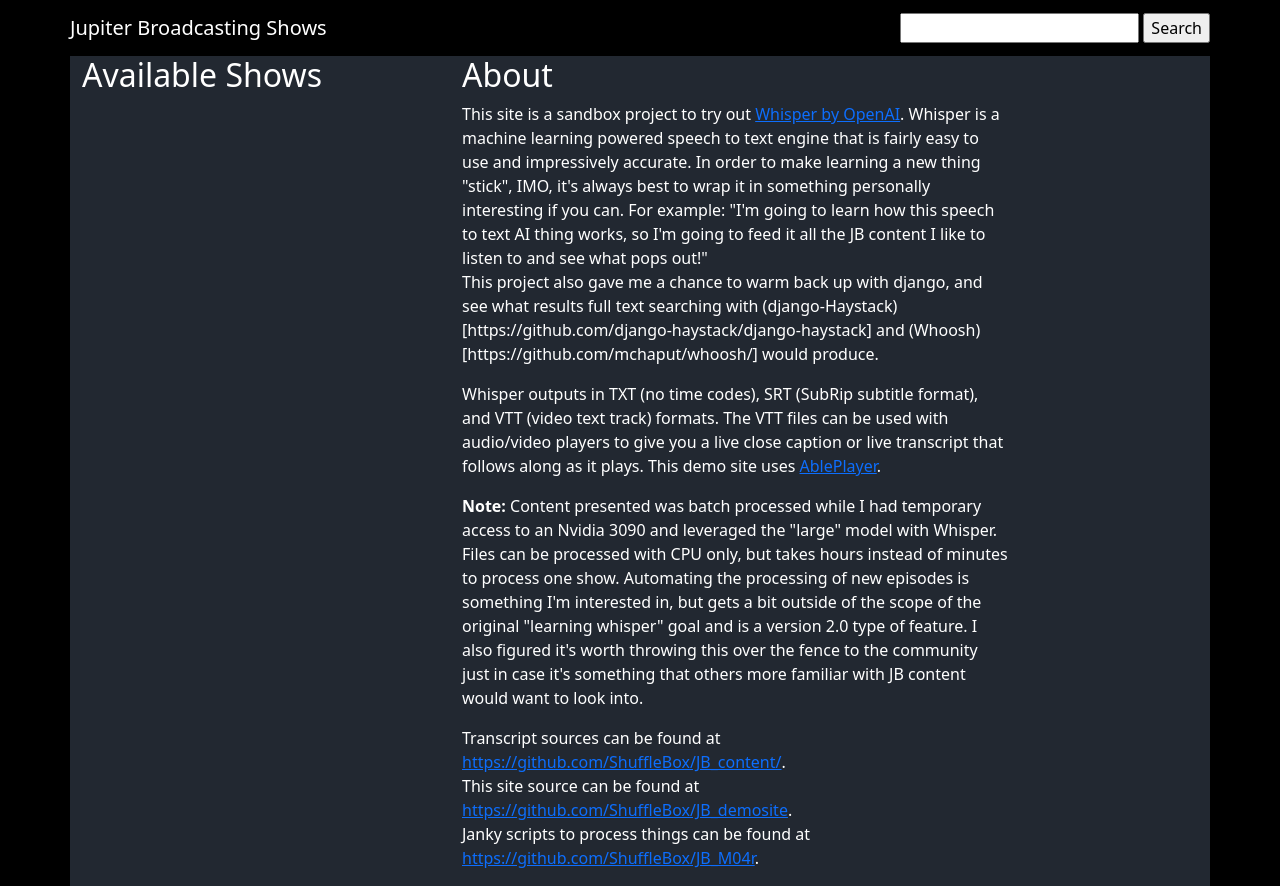
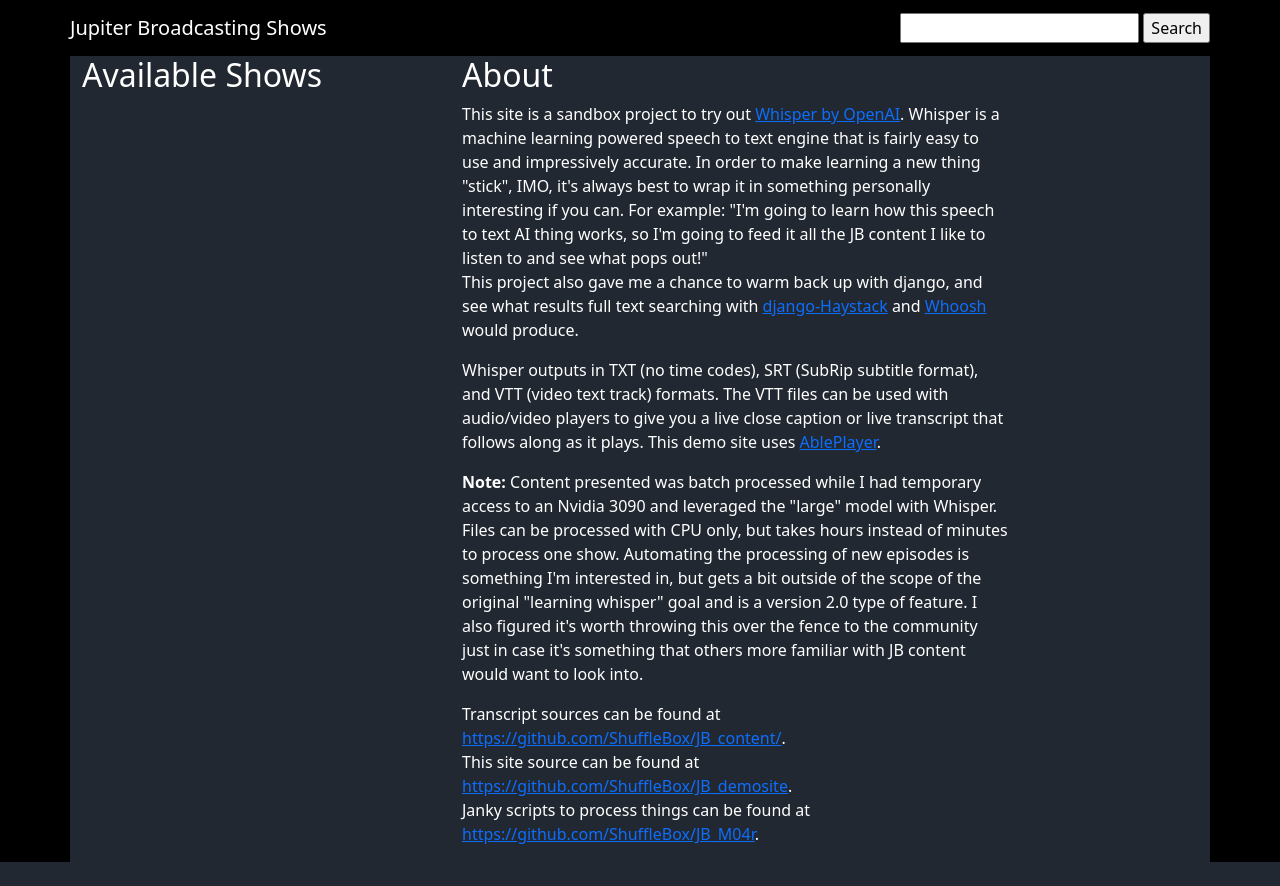
Before and after one commit to ShuffleBox/JB_demosite, a Django app: page / in a window 1280 px wide. After the commit the page ends 862 px from the top, so only its background shows below. Run offline with Django 4.2, Linux system fonts and the light colour scheme; data that the repository does not hold is empty; parts of the project's set-up code (start-up, migrations or seed data) failed here and were passed over; some libraries are stand-ins or nearby versions.

Commit message:
html not markdown links

```diff
--- a/jbweb/jbcontent/templates/index.html
+++ b/jbweb/jbcontent/templates/index.html
@@ -54,7 +54,7 @@
            For example: "I'm going to learn how this speech to text AI thing works, so I'm going to feed it all the JB content I like to listen
            to and see what pops out!" <br>
            This project also gave me a chance to warm back up with django, and see what results full text searching with
-           (django-Haystack)[https://github.com/django-haystack/django-haystack] and (Whoosh)[https://github.com/mchaput/whoosh/] would produce.
+           <a href="https://github.com/django-haystack/django-haystack">django-Haystack</a> and <a href="https://github.com/mchaput/whoosh/">Whoosh</a> would produce.
         </p>
 
         <p>
```
